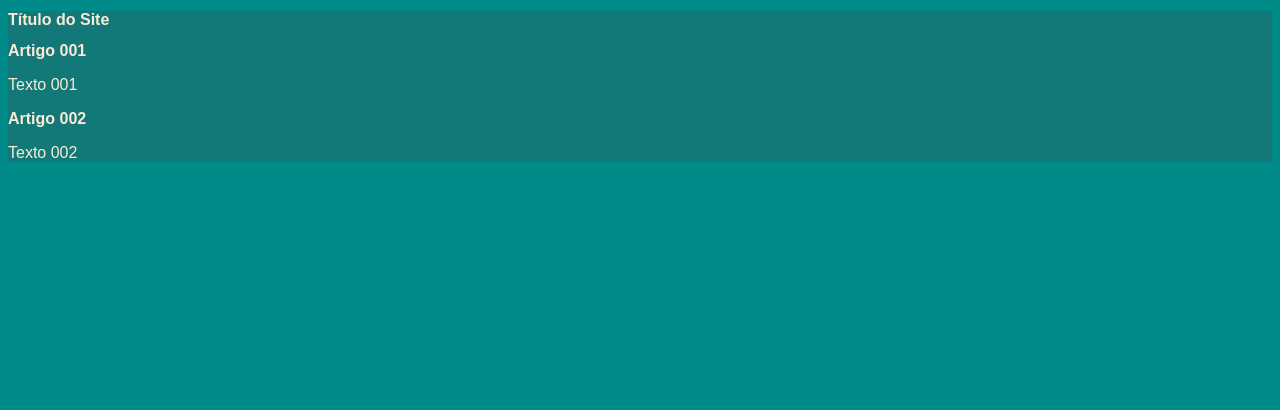
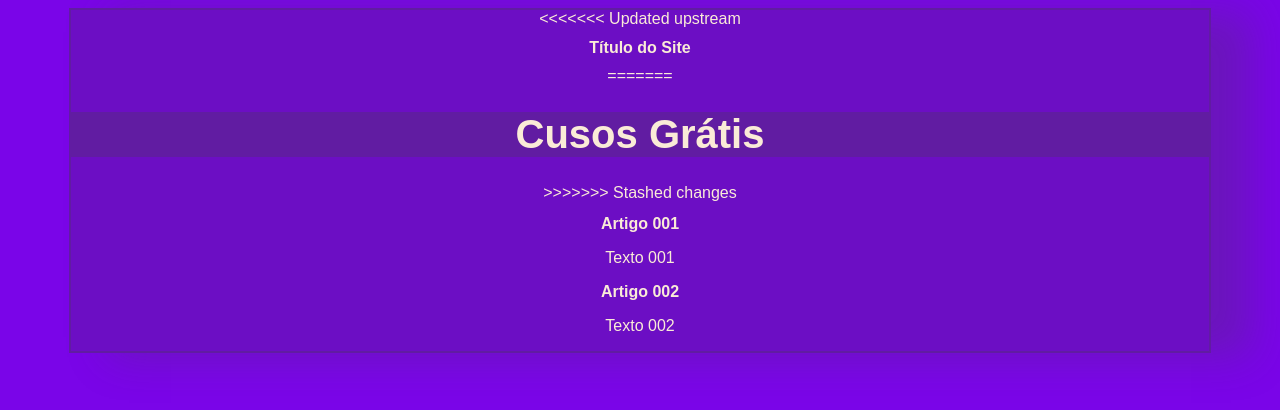
Before and after one commit to gabrieMS21/Ebac-Full_Stack_Phyton, a plain HTML site: page Site/index.html in a window 1280 px wide. Drawn offline with Linux system fonts and the light colour scheme.

Commit message:
change-design
Mudado design do site, centralizado.

```diff
--- a/Site/index.html
+++ b/Site/index.html
@@ -10,8 +10,13 @@
 
 <body>
     <main>
+<<<<<<< Updated upstream
         <header>
             <h1>Título do Site</h1>
+=======
+        <header id="titulo-1">
+            <h1>Cusos Grátis</h1>
+>>>>>>> Stashed changes
         </header>
         <article>
             <h2>Artigo 001</h2>
--- a/Site/style.css
+++ b/Site/style.css
@@ -6,9 +6,21 @@
 }
 
 body{
-    background-color: darkcyan;
+    display: flex;
+    align-items: center;
+    justify-content: center;
+    background-color: #7A05E8;
+    justify-content: center;
+
 }
 main{
+    border: solid #4444 2px;
+    box-shadow: #4444 40px 4px 40px ;
+    background-color: #3333;
+    width: 90%;
+    text-align: center;
+}
+#titulo-1 h1{
     background-color: #4444;
-
+    font-size: 40px;
 }
```
